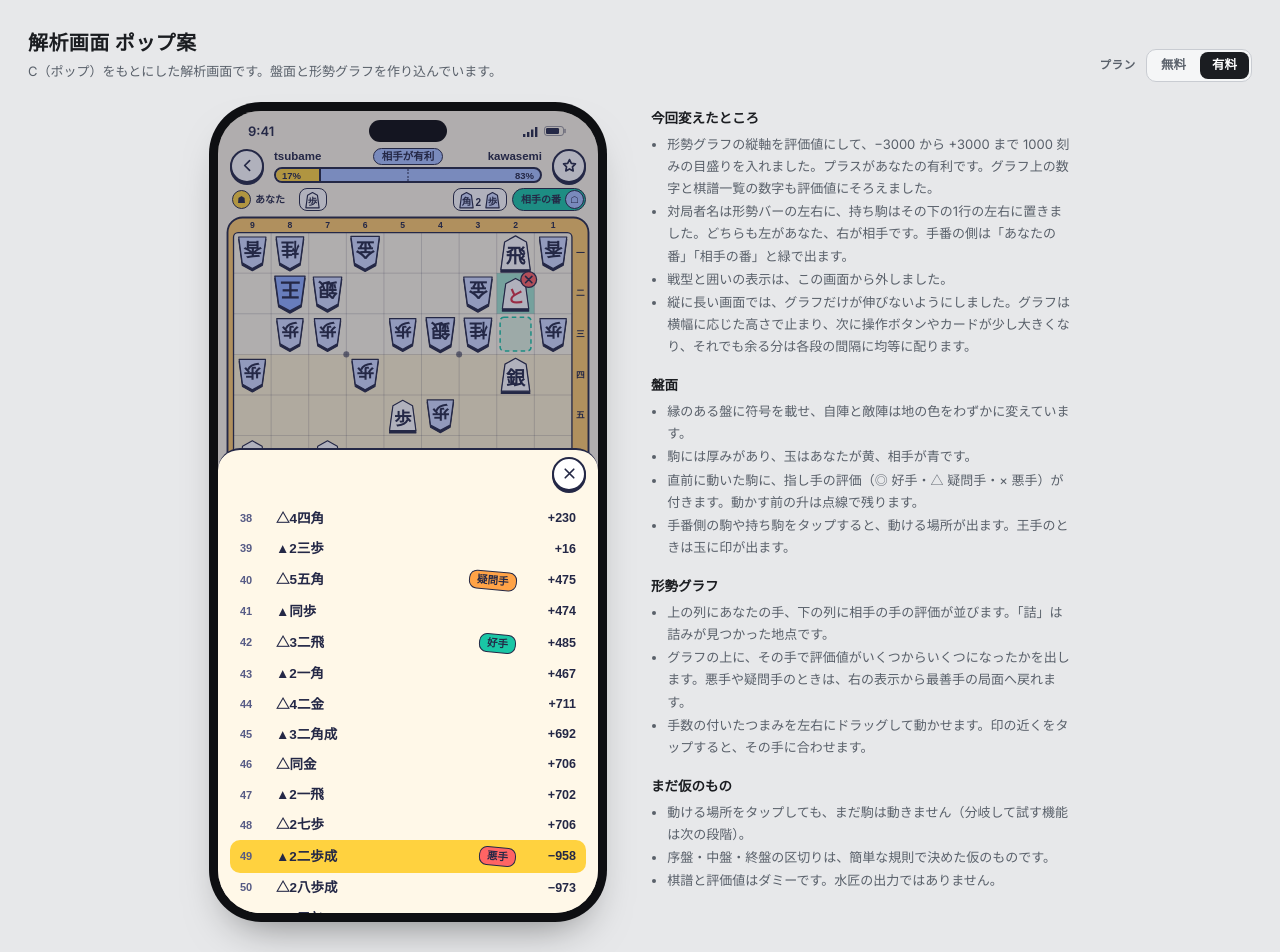
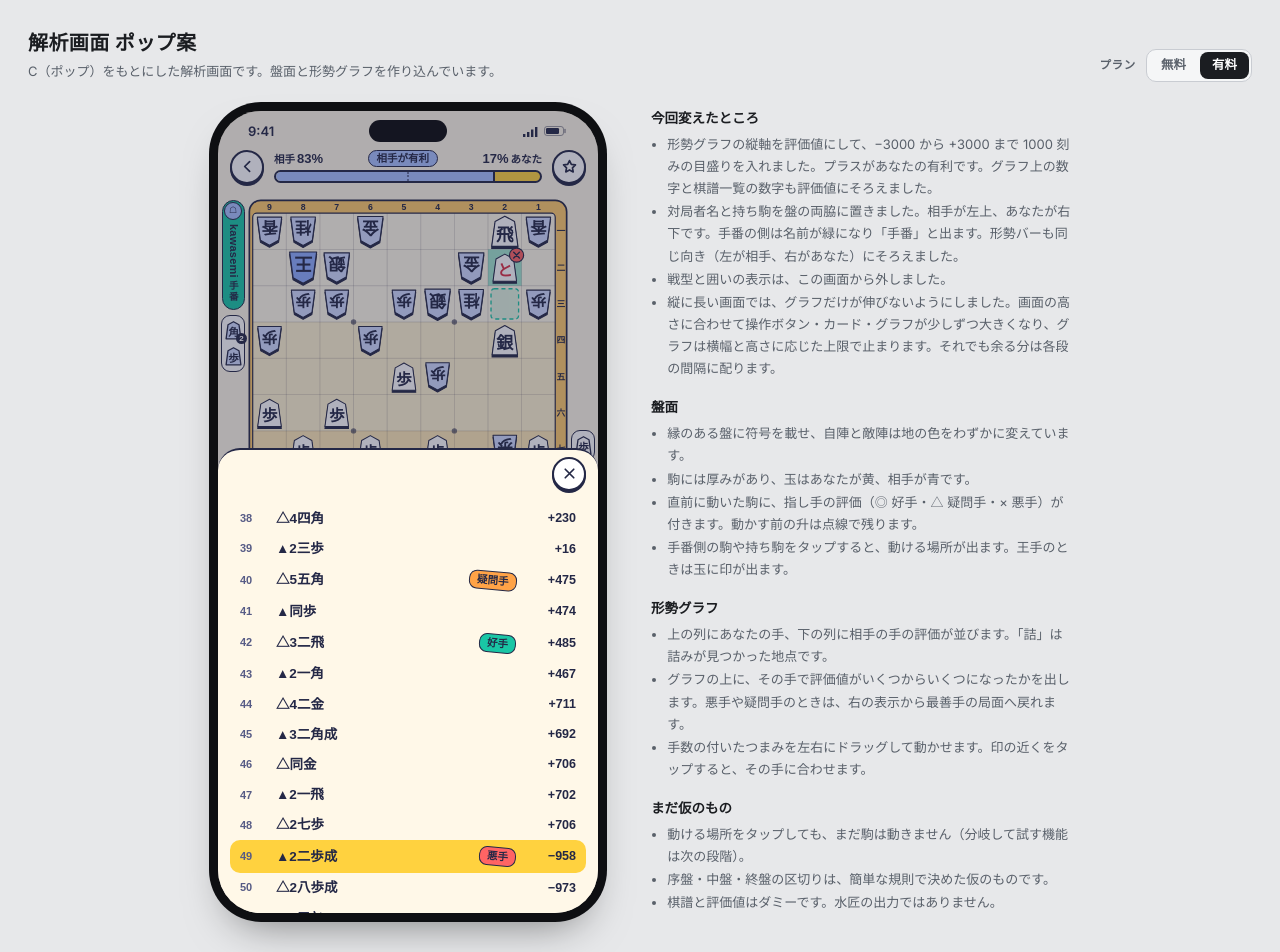
Before and after one commit to phni3j9a/kifumate, a plain HTML site: page mock/dist/analysis-pop.html in a window 1280 px wide. Drawn offline with Linux system fonts and the light colour scheme; a web font is replaced by a local one.

Commit message:
ポップ案: 対局者名と持ち駒を盤の両脇に配置
- 相手を左上、自分を右下に置く（盤と駒台の伝統的な並び）。名前は縦書き、
  持ち駒は縦に並べ、枚数は駒の角に数字で表示。手番の側は緑になる
- 形勢バーも同じ向き（左が相手、右が自分）にそろえた
- 盤の縁を細くした。盤の升は従来より約1割小さくなる
- 画面の高さに合わせて操作ボタン・カード・グラフの大きさを少しずつ変える
  方式に変更（高さ720〜900pxの範囲で連続的に変化）。グラフの高さは
  横幅の40%と画面高さの18%の小さい方で止め、残りは各段の間隔に配分

Co-Authored-By: Claude <noreply@anthropic.com>
Claude-Session: https://claude.ai/code/session_01He41PmxTCKebRBUp7gLQHM

```diff
--- a/mock/dist/analysis-pop.html
+++ b/mock/dist/analysis-pop.html
@@ -81,42 +81,41 @@ body[data-plan="paid"] .lki{display:none}
 /* header: the win-rate bar is the header */
 .vc .hd{flex:none;height:42px;display:flex;align-items:center;gap:10px;padding:0 12px}
 .vc .wr{flex:1;min-width:0;display:flex;flex-direction:column;gap:3px}
-.vc .wl{display:flex;align-items:center;gap:6px;height:16px;white-space:nowrap}
-.vc .wl .nm{flex:1 1 0;min-width:0;overflow:hidden;text-overflow:ellipsis;font:700 11.5px/1.35 var(--f-maru)}
-.vc .wl .nm.r{text-align:right}
+.vc .wl{display:flex;align-items:center;justify-content:space-between;gap:6px;height:16px;font:700 10.5px/1 var(--f-maru);white-space:nowrap}
+.vc .wl b{display:inline-block;min-width:2.2em;font:900 13px/1 var(--f-maru);font-variant-numeric:tabular-nums}
+.vc .wl .l b{margin-left:2px}
+.vc .wl .r b{text-align:right;margin-right:2px}
 .vc .jg{flex:none;font:900 10.5px/1 var(--f-maru);padding:2px 8px 3px;border:1.5px solid var(--ink);border-radius:99px;background:#fff}
 .vc .jg[data-who="you"]{background:var(--you)}
 .vc .jg[data-who="opp"]{background:var(--opp)}
-.vc .bar{position:relative;height:16px;border:var(--ol);border-radius:99px;background:var(--opp);overflow:hidden}
-.vc .bar b{position:absolute;top:0;bottom:0;z-index:1;display:flex;align-items:center;font:900 9.5px/1 var(--f-maru);font-variant-numeric:tabular-nums}
-.vc .bar .pl{left:6px}
-.vc .bar .pr{right:6px}
-.vc .bar .y{position:absolute;left:0;top:0;bottom:0;background:var(--you);border-right:var(--ol);transition:width .28s cubic-bezier(.3,.9,.4,1)}
+.vc .bar{position:relative;height:13px;border:var(--ol);border-radius:99px;background:var(--you);overflow:hidden}
+.vc .bar .o{position:absolute;left:0;top:0;bottom:0;background:var(--opp);border-right:var(--ol);transition:width .28s cubic-bezier(.3,.9,.4,1)}
 .vc .bar .nt{position:absolute;left:50%;top:0;bottom:0;margin-left:-1px;border-left:2px dotted rgba(36,40,70,.5)}
 
-/* piece stands: one row, you on the left and the opponent on the right (the same sides as the bar above) */
-.vc .pls{flex:none;height:26px;display:flex;align-items:center;justify-content:space-between;gap:8px;padding:0 12px;overflow:hidden}
-.vc .pp{display:flex;align-items:center;gap:5px;min-width:0;flex:none}
-.vc .pp .id{display:flex;align-items:center;gap:4px;flex:none;padding:1px 8px 1px 1px;border:1.5px solid transparent;border-radius:99px}
-.vc .pp[data-who="opp"] .id{padding:1px 1px 1px 8px}
-.vc .pp .av{width:19px;height:19px;flex:none;border-radius:50%;border:1.5px solid var(--ink);display:grid;place-items:center;font-size:9.5px;line-height:1;background:var(--you)}
-.vc .pp[data-who="opp"] .av{background:var(--opp)}
-.vc .pp .wd{font:900 10px/1.2 var(--f-maru);white-space:nowrap}
-.screen[data-turn="s"] .pp[data-side="s"] .id,.screen[data-turn="g"] .pp[data-side="g"] .id{background:var(--mint);border-color:var(--ink)}
-.vc .pls.dense .hk svg{width:15px;height:16.2px}
-.vc .pls.dense .hk b{font-size:9px}
-.vc .tray{flex:none;display:flex;align-items:center;height:23px;padding:0 4px 0 3px;border:1.5px solid var(--ink);border-radius:8px;background:#fff}
-.vc .hk{display:flex;align-items:flex-end;height:20px;padding:0 1px;border-radius:5px}
+/* players and piece stands sit beside the board: the opponent top-left, you bottom-right */
+.vc .mid{flex:none;display:flex;align-items:stretch;gap:3px;padding:2px 3px 0}
+.vc .col{flex:none;width:24px;min-height:0;display:flex;flex-direction:column;align-items:center;gap:5px;padding:1px 0 5px}
+.vc .col[data-who="you"]{justify-content:flex-end}
+.vc .col .id{flex:none;width:23px;display:flex;flex-direction:column;align-items:center;gap:4px;padding:1px 0 6px;border:1.5px solid transparent;border-radius:12px}
+.vc .col[data-who="you"] .id{flex-direction:column-reverse;padding:6px 0 1px}
+.vc .col .av{width:18px;height:18px;flex:none;border-radius:50%;border:1.5px solid var(--ink);display:grid;place-items:center;font-size:9px;line-height:1;background:var(--opp)}
+.vc .col[data-who="you"] .av{background:var(--you)}
+.vc .col .nm{writing-mode:vertical-rl;max-height:104px;overflow:hidden;text-overflow:ellipsis;white-space:nowrap;font:700 11px/1 var(--f-maru);letter-spacing:.02em}
+.vc .col .tn{display:none;writing-mode:vertical-rl;font:900 9.5px/1 var(--f-maru);letter-spacing:.12em}
+.screen[data-turn="s"] .col[data-side="s"] .id,.screen[data-turn="g"] .col[data-side="g"] .id{background:var(--mint);border-color:var(--ink)}
+.screen[data-turn="s"] .col[data-side="s"] .tn,.screen[data-turn="g"] .col[data-side="g"] .tn{display:block}
+.vc .tray{flex:none;width:24px;display:flex;flex-direction:column;align-items:center;gap:3px;padding:3px 0;border:1.5px solid var(--ink);border-radius:9px;background:#fff}
+.vc .tray:empty{display:none}
+.vc .hk{position:relative;width:22px;height:23px;display:grid;place-items:center;border-radius:6px}
 .vc .hk.on{background:var(--you)}
-.vc .hk svg{display:block;width:17px;height:18.4px;overflow:visible}
-.vc .hk b{font:900 10px/1 var(--f-maru);padding:0 1px 2px 0}
+.vc .hk svg{display:block;width:19px;height:20.5px;overflow:visible}
+.vc .hk b{position:absolute;right:-3px;bottom:-2px;min-width:11px;height:11px;padding:0 2px;border-radius:6px;background:var(--ink);color:#fff;font:900 8px/11px var(--f-maru);text-align:center}
 .vc .mp path{fill:#fff;stroke:var(--ink);stroke-width:7;stroke-linejoin:round}
 .vc .mp.po path{fill:#CFDBFF}
 .vc .mp text{font:900 56px/1 var(--f-maru);fill:var(--ink)}
-.vc .t0{font:700 9.5px/1 var(--f-maru);color:var(--ink2);padding:0 3px}
 
 /* board */
-.vc .bdw{flex:none;padding:2px 8px 0;cursor:pointer}
+.vc .bdw{flex:1;min-width:0;cursor:pointer}
 .bd{display:block;width:100%;height:auto;overflow:visible}
 .vc .b-sh{fill:var(--ink)}
 .vc .b-rim{fill:#FFCB6B;stroke:var(--ink);stroke-width:5}
@@ -126,7 +125,7 @@ body[data-plan="paid"] .lki{display:none}
 .vc .b-sfb{fill:none;stroke:var(--ink);stroke-width:3.5}
 .vc .b-ln{stroke:var(--ink);stroke-width:1.6;opacity:.3}
 .vc .b-star{fill:var(--ink);opacity:.6}
-.vc .b-co{font:900 23px/1 var(--f-maru);fill:var(--ink)}
+.vc .b-co{font:900 26px/1 var(--f-maru);fill:var(--ink)}
 .vc .b-to{fill:rgba(25,198,165,.4)}
 .vc .b-from{fill:rgba(25,198,165,.13);stroke:var(--mint);stroke-width:4;stroke-dasharray:12 9}
 .vc .b-sel{fill:var(--you)}
@@ -187,7 +186,7 @@ body[data-plan="paid"] .lki{display:none}
 .vc .bc .w b{font:900 14px/1 var(--f-maru)}
 .vc .bc .w span{font:700 9px/1 var(--f-maru)}
 /* the graph takes spare height first, up to a width-based cap; anything beyond that is shared out as spacing */
-.vc .gc{flex:1000 0 133px;max-height:160px;max-height:calc(29px + 34cqw);margin:5px 12px 0;display:flex;flex-direction:column;padding:4px 5px 1px;background:#fff;border:var(--ol);border-radius:14px;box-shadow:var(--sh)}
+.vc .gc{flex:1000 0 124px;max-height:166px;margin:5px 12px 0;display:flex;flex-direction:column;padding:4px 5px 1px;background:#fff;border:var(--ol);border-radius:14px;box-shadow:var(--sh)}
 .vc .ro{flex:none;height:20px;display:flex;align-items:center;gap:6px;padding:0 5px;font:700 10.5px/1 var(--f-maru);color:var(--ink2);white-space:nowrap}
 .vc .ro b{font:900 12.5px/1 var(--f-maru);color:var(--ink);font-variant-numeric:tabular-nums}
 .vc .ro .dl{font:900 10.5px/1 var(--f-maru);color:var(--ink);padding:2px 6px 3px;border:1.5px solid var(--ink);border-radius:99px;background:#fff;font-variant-numeric:tabular-nums}
@@ -228,32 +227,24 @@ body[data-plan="paid"] .lki{display:none}
   padding:4px 8px;border-radius:8px;background:#fff;color:var(--ink);border:1.5px solid var(--ink);font:700 11px/1.3 var(--f-maru)}
 .vc .g-tip b{font-weight:900;font-size:12px}
 
-/* taller screens: the pieces of the screen grow a little before any space is left over */
-@container scr (min-height:810px){
-  .vc .pls{height:30px}
-  .vc .pp .av{width:21px;height:21px;font-size:10.5px}
-  .vc .pp .wd{font-size:11px}
-  .vc .wl .nm{font-size:12.5px}
-  .vc .tray{height:26px}
-  .vc .hk{height:23px}
-  .vc .hk svg{width:19.5px;height:21.1px}
-  .vc .hk b{font-size:11px}
-  .vc .ct{grid-template-columns:38px 38px 1fr 38px 38px;padding:5px 12px 8px}
-  .vc .ct .rb{width:38px;height:38px}
-  .vc .now{height:38px}
-  .vc .now .n2{font-size:16px}
-  .vc .tbs{min-height:31px}
-  .vc .tbx{height:26px;font-size:11.5px}
-  .vc .tbx.on{height:29px}
-  .vc .aib{height:27px;font-size:11.5px}
-  .vc .bc{min-height:62px;padding:5px 10px 7px 13px}
-  .vc .bc .m{font-size:23px}
-  .vc .bc .p{font-size:12px}
-  .vc .bc .w{width:48px;height:48px}
-  .vc .bc .w b{font-size:15.5px}
-  .vc .ro{height:23px;font-size:11px}
-  .vc .ro b{font-size:13px}
-  .vc .gc{flex-basis:142px;max-height:164px;max-height:calc(32px + 34cqw)}
+/* sizes follow the screen height a little (--u runs 0 → 10px between 720px and 900px tall), so a tall
+   screen is not just a stretched graph: buttons, card and graph all grow, each up to its own limit */
+@supports (height:1cqh){
+  .body{--u:clamp(0px, (100cqh - 720px) / 18, 10px);--cb:calc(34px + var(--u) * .7)}
+  .vc .hd{height:calc(42px + var(--u) * .4)}
+  .vc .ct{grid-template-columns:var(--cb) var(--cb) 1fr var(--cb) var(--cb);padding:calc(4px + var(--u) * .2) 12px calc(6px + var(--u) * .2)}
+  .vc .ct .rb{width:var(--cb);height:var(--cb)}
+  .vc .now{height:var(--cb)}
+  .vc .now .n2{font-size:calc(15px + var(--u) * .12)}
+  .vc .tbs{min-height:calc(29px + var(--u) * .25)}
+  .vc .tbx{height:calc(24px + var(--u) * .25)}
+  .vc .tbx.on{height:calc(27px + var(--u) * .25)}
+  .vc .bc{min-height:calc(54px + var(--u) * 1.4);padding:calc(3px + var(--u) * .2) 9px calc(5px + var(--u) * .2) 12px}
+  .vc .bc .m{font-size:calc(21px + var(--u) * .25)}
+  .vc .bc .p{font-size:calc(11.5px + var(--u) * .06)}
+  .vc .bc .w{width:calc(43px + var(--u) * .7);height:calc(43px + var(--u) * .7)}
+  .vc .ro{height:calc(20px + var(--u) * .3)}
+  .vc .gc{max-height:calc(29px + var(--u) * .3 + min(40cqw, 18cqh))}
 }
 
 /* toast and sheets */
@@ -299,7 +290,7 @@ body[data-plan="paid"] .lki{display:none}
   .notes{padding-block:18px 26px;padding-left:max(16px,env(safe-area-inset-left,0px));padding-right:max(16px,env(safe-area-inset-right,0px))}
 }
 @media (prefers-reduced-motion:reduce){
-  .vc .bar .y{transition:none}
+  .vc .bar .o{transition:none}
   .vc .shb{animation:none}
 }
 </style>
@@ -338,17 +329,17 @@ body[data-plan="paid"] .lki{display:none}
       <header class="hd">
         <button type="button" class="rb" aria-label="戻る"><svg class="ic"><use href="#i-prev"/></svg></button>
         <div class="wr" role="img" data-b="bar">
-          <div class="wl"><span class="nm" data-b="youname"></span><span class="jg" data-b="jg"></span><span class="nm r" data-b="oppname"></span></div>
-          <div class="bar"><span class="y" data-b="bary"></span><i class="nt"></i><b class="pl" data-b="barl"></b><b class="pr" data-b="barr"></b></div>
+          <div class="wl"><span class="l">相手<b data-b="oppp"></b></span><span class="jg" data-b="jg"></span><span class="r"><b data-b="youp"></b>あなた</span></div>
+          <div class="bar"><span class="o" data-b="baro"></span><i class="nt"></i></div>
         </div>
         <button type="button" class="rb" aria-label="お気に入り"><svg class="ic"><use href="#i-star"/></svg></button>
       </header>
-      <div class="pls" data-b="pls">
-        <div class="pp" data-who="you"><span class="id"><span class="av" data-b="youav"></span><span class="wd" data-b="youwd"></span></span><span class="tray" data-b="youhand"></span></div>
-        <div class="pp" data-who="opp"><span class="tray" data-b="opphand"></span><span class="id"><span class="wd" data-b="oppwd"></span><span class="av" data-b="oppav"></span></span></div>
+      <i class="sp"></i>
+      <div class="mid">
+        <div class="col" data-who="opp"><span class="id"><span class="av" data-b="oppav"></span><span class="nm" data-b="oppname"></span><i class="tn">手番</i></span><span class="tray" data-b="opphand"></span></div>
+        <div class="bdw" data-b="board"></div>
+        <div class="col" data-who="you"><span class="tray" data-b="youhand"></span><span class="id"><span class="av" data-b="youav"></span><span class="nm" data-b="youname"></span><i class="tn">手番</i></span></div>
       </div>
-      <i class="sp"></i>
-      <div class="bdw" data-b="board"></div>
       <i class="sp"></i>
       <div class="ct">
         <button type="button" class="rb" data-act="first" aria-label="最初へ"><svg class="ic"><use href="#i-first"/></svg></button>
@@ -380,9 +371,9 @@ body[data-plan="paid"] .lki{display:none}
       <h2>今回変えたところ</h2>
       <ul>
         <li>形勢グラフの縦軸を評価値にして、−3000 から +3000 まで 1000 刻みの目盛りを入れました。プラスがあなたの有利です。グラフ上の数字と棋譜一覧の数字も評価値にそろえました。</li>
-        <li>対局者名は形勢バーの左右に、持ち駒はその下の1行の左右に置きました。どちらも左があなた、右が相手です。手番の側は「あなたの番」「相手の番」と緑で出ます。</li>
+        <li>対局者名と持ち駒を盤の両脇に置きました。相手が左上、あなたが右下です。手番の側は名前が緑になり「手番」と出ます。形勢バーも同じ向き（左が相手、右があなた）にそろえました。</li>
         <li>戦型と囲いの表示は、この画面から外しました。</li>
-        <li>縦に長い画面では、グラフだけが伸びないようにしました。グラフは横幅に応じた高さで止まり、次に操作ボタンやカードが少し大きくなり、それでも余る分は各段の間隔に均等に配ります。</li>
+        <li>縦に長い画面では、グラフだけが伸びないようにしました。画面の高さに合わせて操作ボタン・カード・グラフが少しずつ大きくなり、グラフは横幅と高さに応じた上限で止まります。それでも余る分は各段の間隔に配ります。</li>
       </ul>
       <h2>盤面</h2>
       <ul>
@@ -570,7 +561,7 @@ const CHK = {};
 const checkedAt = (p) => (p in CHK ? CHK[p] : (CHK[p] = inCheck(gridOf(p), turnSide(p))));
 
 /* ---------- board ---------- */
-const CW = 100, CH = 108, OX = 16, OY = 40, BW = OX + 900 + 44, BH = OY + 972 + 15;
+const CW = 100, CH = 108, OX = 10, OY = 38, BW = OX + 900 + 34, BH = OY + 972 + 12;
 const VBX = -4, VBY = -4, VBW = BW + 8, VBH = BH + 20;
 const PATH = 'M50 9 79 25 89 99 11 99 21 25Z';
 const sq = (s) => [+s[0], s.charCodeAt(1) - 96];
@@ -606,7 +597,7 @@ function boardSVG(p) {
   const Z = '一二三四五六七八九', pk = S.pick;
   let s = `<svg class="bd" viewBox="${VBX} ${VBY} ${VBW} ${VBH}" role="img" aria-label="${plyLabel(p)}の盤面">`;
   s += `<defs><clipPath id="sfc"><rect x="${OX}" y="${OY}" width="900" height="972" rx="12"/></clipPath></defs>`;
-  s += `<rect class="b-sh" x="0" y="12" width="${BW}" height="${BH}" rx="40"/><rect class="b-rim" x="0" y="0" width="${BW}" height="${BH}" rx="40"/>`;
+  s += `<rect class="b-sh" x="0" y="12" width="${BW}" height="${BH}" rx="34"/><rect class="b-rim" x="0" y="0" width="${BW}" height="${BH}" rx="34"/>`;
   s += `<g clip-path="url(#sfc)"><rect class="b-sf" x="${OX}" y="${OY}" width="900" height="972"/>`;
   s += `<rect class="${SELF === 's' ? 'b-ze' : 'b-zo'}" x="${OX}" y="${OY}" width="900" height="${CH * 3}"/><rect class="${SELF === 's' ? 'b-zo' : 'b-ze'}" x="${OX}" y="${OY + CH * 6}" width="900" height="${CH * 3}"/>`;
   if (last) {
@@ -621,7 +612,7 @@ function boardSVG(p) {
   s += `<rect class="b-sfb" x="${OX}" y="${OY}" width="900" height="972" rx="12"/>`;
   for (const [i, j] of [[3, 3], [6, 3], [3, 6], [6, 6]]) s += `<circle class="b-star" cx="${OX + i * CW}" cy="${OY + j * CH}" r="8"/>`;
   for (let f = 1; f <= 9; f++) s += `<text class="b-co" x="${OX + (9 - f) * CW + 50}" y="${OY / 2 + 1}" dy=".35em" text-anchor="middle">${f}</text>`;
-  for (let r = 1; r <= 9; r++) s += `<text class="b-co" x="${OX + 900 + 22}" y="${OY + (r - 1) * CH + 54}" dy=".35em" text-anchor="middle">${Z[r - 1]}</text>`;
+  for (let r = 1; r <= 9; r++) s += `<text class="b-co" x="${OX + 900 + 17}" y="${OY + (r - 1) * CH + 54}" dy=".35em" text-anchor="middle">${Z[r - 1]}</text>`;
   let lifted = '';
   for (const c of pos.cells) {
     const [x, y] = xy(c.f, c.r);
@@ -651,7 +642,7 @@ function trayHTML(h, side) {
     const on = live && S.pick && S.pick.hand === k;
     return `<button type="button" class="hk${on ? ' on' : ''}" data-hand="${k}" data-side="${side}" aria-label="持ち駒 ${KJ[k]}"><svg class="mp${side === SELF ? '' : ' po'}" viewBox="0 0 100 108" aria-hidden="true"><path d="${PATH}"/><text x="50" y="64" dy=".35em" text-anchor="middle">${KJ[k]}</text></svg>${h[k] > 1 ? `<b>${h[k]}</b>` : ''}</button>`;
   }).join('');
-  return out || '<span class="t0">持ち駒なし</span>';
+  return out;
 }
 
 /* ---------- game phases (a simple stand-in rule for the mock) ---------- */
@@ -841,14 +832,11 @@ function renderBoard() {
   R.board.innerHTML = boardSVG(S.ply);
   R.youhand.innerHTML = trayHTML(POS[S.ply].hands[SELF], SELF);
   R.opphand.innerHTML = trayHTML(POS[S.ply].hands[OTHER], OTHER);
-  R.pls.classList.toggle('dense', Object.keys(POS[S.ply].hands.s).length + Object.keys(POS[S.ply].hands.g).length >= 10);
 }
 function renderCands() { R.cands.innerHTML = candsHTML(S.ply); renderBoard(); }
 function renderPly() {
   const p = S.ply, pos = P[p];
   SCR.dataset.turn = p === N ? '-' : turnSide(p);
-  R.youwd.textContent = p < N && turnSide(p) === SELF ? 'あなたの番' : 'あなた';
-  R.oppwd.textContent = p < N && turnSide(p) === OTHER ? '相手の番' : '相手';
   R.plyno.textContent = plyLabel(p);
   R.move.textContent = pos.move ? han(pos.move.ja) : '';
   R.mark.innerHTML = marksOf(pos);
@@ -857,9 +845,9 @@ function renderPly() {
   updateGraph();
   markCurrent();
   const w = pct(wrSelf(pos)), j = judge(pos);
-  R.bary.style.width = w + '%';
-  R.barl.textContent = w + '%';
-  R.barr.textContent = 100 - w + '%';
+  R.baro.style.width = 100 - w + '%';
+  R.oppp.textContent = 100 - w + '%';
+  R.youp.textContent = w + '%';
   R.bar.setAttribute('aria-label', `あなたの勝率 ${w}%`);
   const who = p === N ? (winnerSide === SELF ? 'you' : 'opp') : j.lv ? (j.side === SELF ? 'you' : 'opp') : 'even';
   R.jg.dataset.who = who;
@@ -899,8 +887,8 @@ function clearPick() { if (S.pick) { S.pick = null; S.targets = []; renderBoard(
 const nameOf = (side) => (side === 's' ? M.sente : M.gote);
 R.youname.textContent = nameOf(SELF); R.oppname.textContent = nameOf(OTHER);
 R.youav.textContent = SELF === 's' ? '☗' : '☖'; R.oppav.textContent = OTHER === 's' ? '☗' : '☖';
-SCR.querySelector('.pp[data-who="you"]').dataset.side = SELF;
-SCR.querySelector('.pp[data-who="opp"]').dataset.side = OTHER;
+SCR.querySelector('.col[data-who="you"]').dataset.side = SELF;
+SCR.querySelector('.col[data-who="opp"]').dataset.side = OTHER;
 R.moves.innerHTML = movesHTML();
 R.graph.setAttribute('aria-valuemax', N);
 bindGraph();
```
Also changed, not shown: mock/dist/analysis-pop.standalone.html (+63 -75 lines), mock/src/analysis-pop.html (+63 -75 lines).
